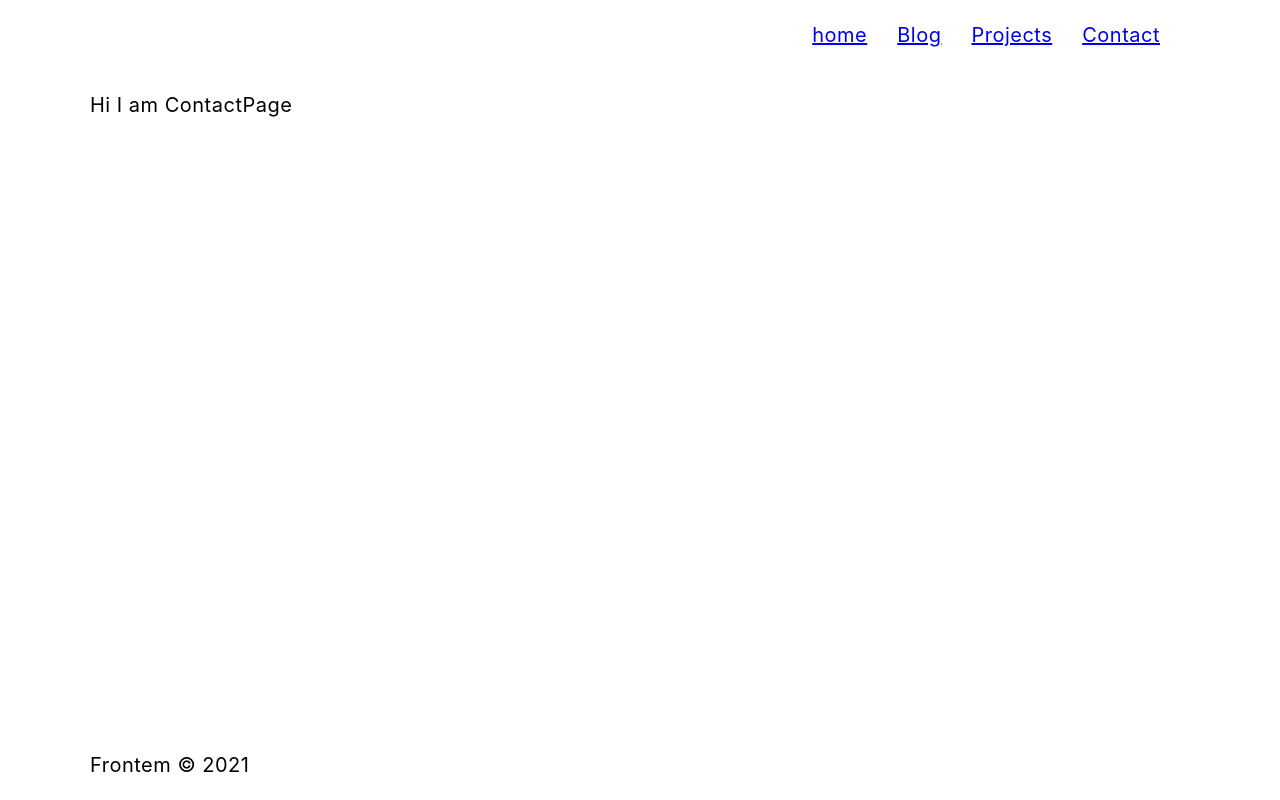
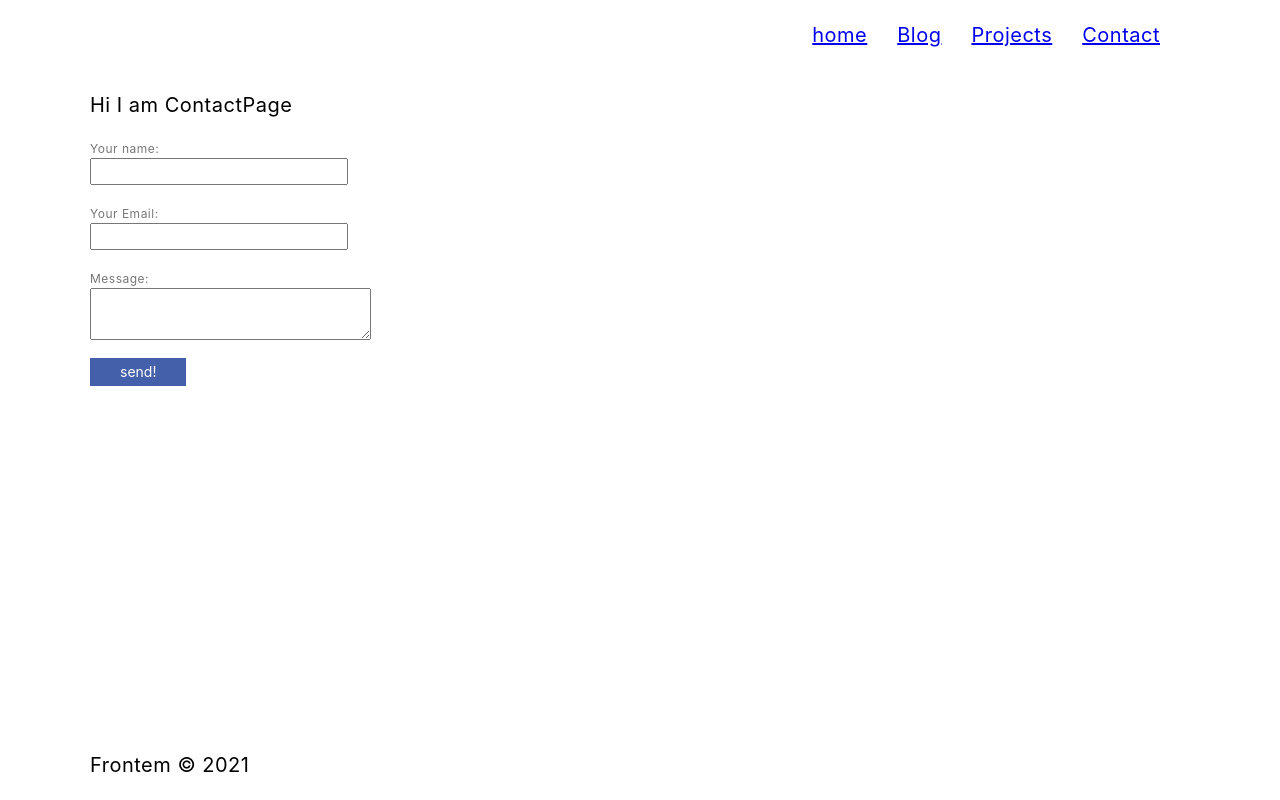
Before and after one commit to Yoasia1985/Frontem, a Gatsby site in the folder web/: page /contact in a window 1280 px wide. Built offline with nearby package versions, Linux system fonts and the light colour scheme; Gatsby itself is replaced by a stand-in of ours.

Commit message:
feat: contact form with basic styling added and hooked to emailJS

```diff
--- a/web/package.json
+++ b/web/package.json
@@ -20,6 +20,7 @@
     "@sanity/block-content-to-react": "^2.0.7",
     "@sanity/image-url": "^0.140.22",
     "date-fns": "^2.19.0",
+    "emailjs-com": "^2.6.4",
     "gatsby": "^3.0.3",
     "gatsby-image": "^2.0.41",
     "gatsby-plugin-image": "^1.0.0",
--- /dev/null
+++ b/web/src/components/ContactForm.js
@@ -0,0 +1,71 @@
+import React from "react";
+import emailjs from "emailjs-com";
+import styled from "styled-components";
+
+const FormStyles = styled.form`
+  .field {
+    margin-bottom: 10px;
+  }
+
+  .field label {
+    display: block;
+    font-size: 12px;
+    color: #777;
+  }
+
+  .field input {
+    display: block;
+    min-width: 250px;
+    line-height: 1.5;
+    font-size: 14px;
+  }
+
+  input[type="submit"] {
+    display: block;
+    padding: 6px 30px;
+    font-size: 14px;
+    background-color: #4460aa;
+    color: #fff;
+    border: none;
+  }
+`;
+
+export default function ContactForm() {
+  function sendEmail(e) {
+    e.preventDefault();
+
+    emailjs
+      .sendForm(
+        "andre_gmail",
+        "template_awci4ku",
+        e.target,
+        "user_DHjsoc4MGJTVAte9EI2Rq"
+      )
+      .then(
+        (result) => {
+          console.log(result.text);
+        },
+        (error) => {
+          console.log(error.text);
+        }
+      );
+    e.target.reset();
+  }
+  return (
+    <FormStyles onSubmit={sendEmail}>
+      <p className="field">
+        <label htmlFor="name">Your name:</label>
+        <input id="name" name="name" type="text" />
+      </p>
+      <p className="field">
+        <label htmlFor="email">Your Email:</label>
+        <input id="email" name="email" type="email" />
+      </p>
+      <p className="field">
+        <label htmlFor="message">Message:</label>
+        <textarea id="message" name="message" type="text" />
+      </p>
+      <input type="submit" value="send!" />
+    </FormStyles>
+  );
+}
--- a/web/src/pages/contact.js
+++ b/web/src/pages/contact.js
@@ -1,9 +1,11 @@
 import React from "react";
+import ContactForm from "../components/ContactForm";
 
 export default function ContactPage() {
   return (
     <>
       <p>Hi I am ContactPage</p>
+      <ContactForm />
     </>
   );
 }
--- a/web/src/pages/index.js
+++ b/web/src/pages/index.js
@@ -6,8 +6,6 @@ const IndexContainer = styled.div`
   flex-direction: column;
   align-items: center;
   justify-content: center;
-  position: relative;
-  z-index: 2;
   h1 {
     font-size: clamp(3.5rem, 10vw, 7rem);
     font-family: "Indigo Regular";
```
Also changed, not shown: 1 other file.
